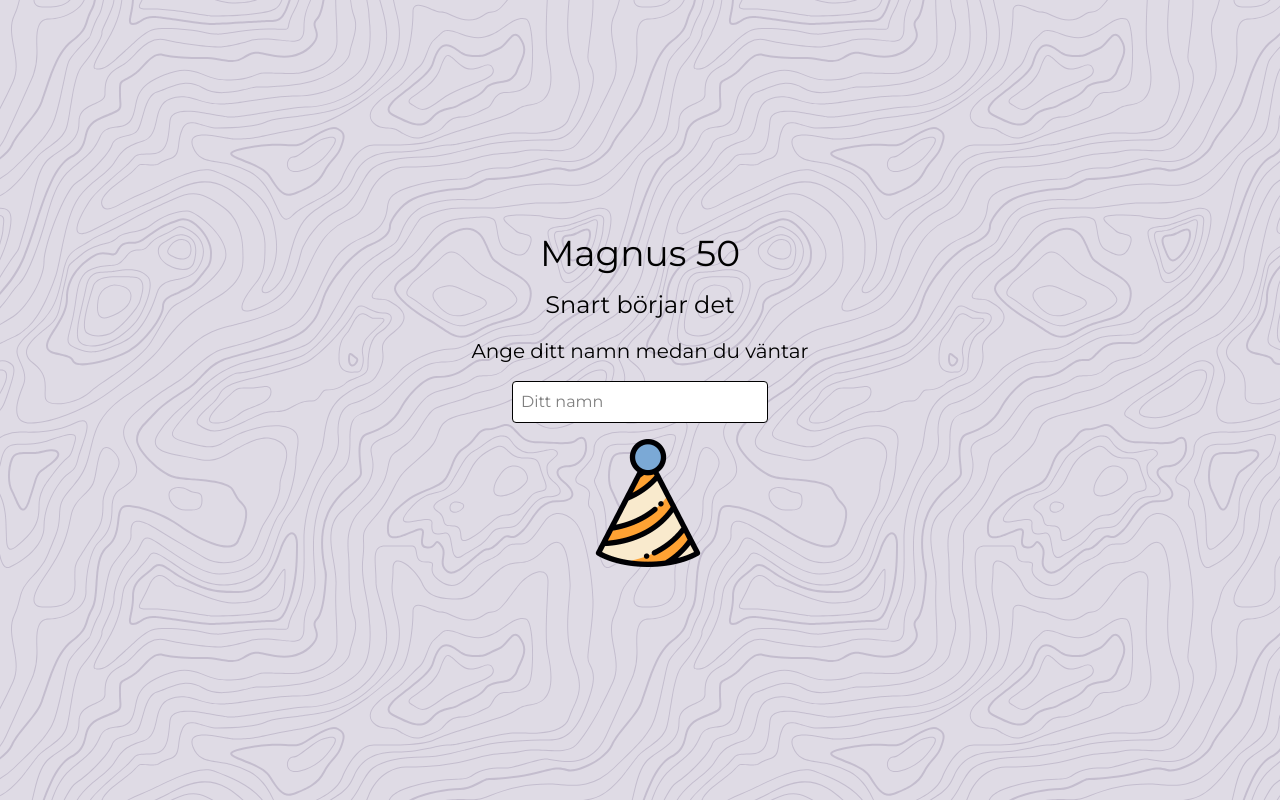
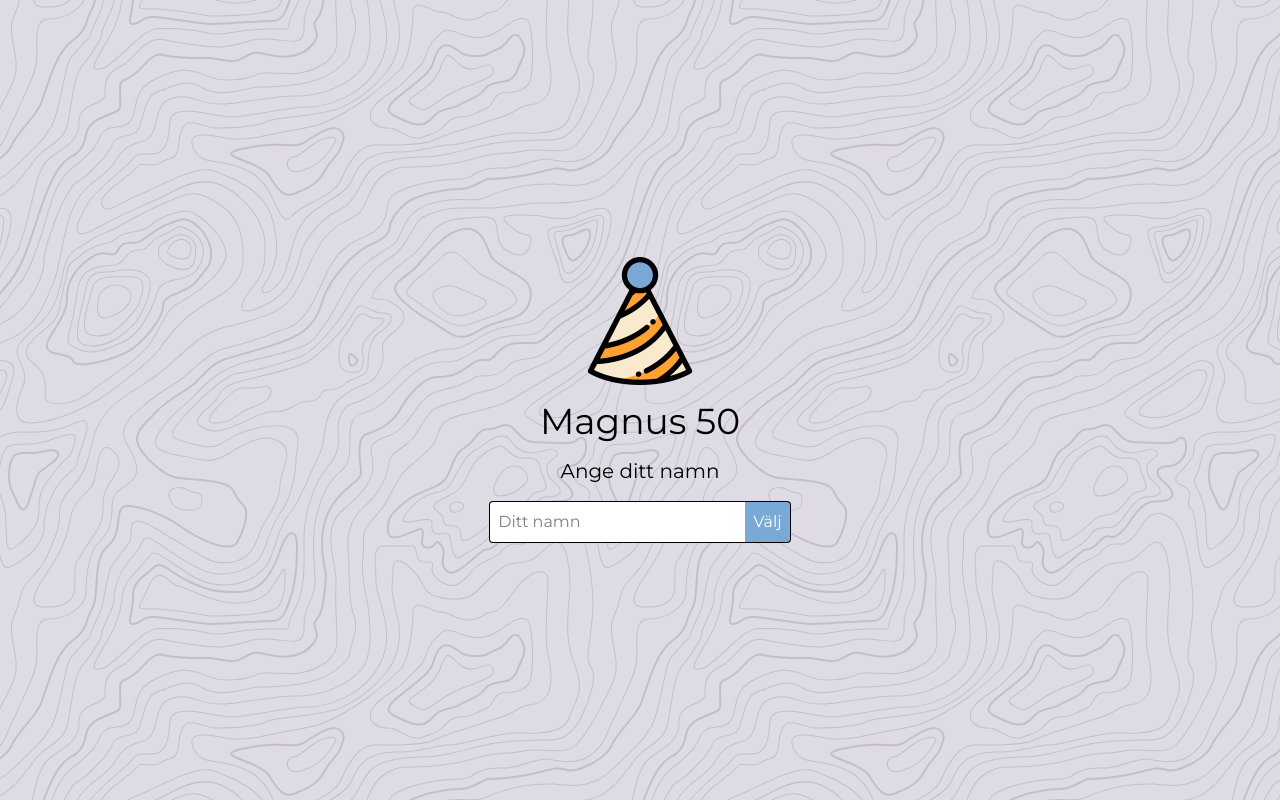
Before and after one commit to Krisell/magnus50, a Vue app: page / in a window 1280 px wide. Built offline with nearby package versions, Linux system fonts and the light colour scheme.

Commit message:
Allow name input to be locked

```diff
--- a/src/views/GameView.vue
+++ b/src/views/GameView.vue
@@ -1,11 +1,26 @@
 <template>
   <div class="flex flex-col gap-4 items-center justify-center h-screen">
     <template v-if="state === 'pending'">
+      <img src="/party-hat.png" alt="Party Hat" class="w-32 h-32">
       <h1 class="text-4xl">Magnus 50</h1>
-      <h2 class="text-2xl">Snart börjar det</h2>
-      <h3 class="text-xl">Ange ditt namn medan du väntar</h3>
-      <input type="text" v-model="name" placeholder="Ditt namn" class="border p-2 rounded w-64 bg-white">
-      <img src="/party-hat.png" alt="Party Hat" class="w-32 h-32 ml-4">
+      <h3 class="text-xl">Ange ditt namn</h3>
+      <div class="flex items-center">
+        <input
+          type="text"
+          v-model="name"
+          :disabled="isNameLocked"
+          placeholder="Ditt namn"
+          class="border p-2 rounded-l w-64 bg-white outline:none focus:outline-none disabled:bg-gray-100 disabled:text-gray-600 border-r-0"
+        >
+        <button
+          @click="toggleNameLock"
+          class="bg-[#7ba9d6] hover:bg-[#5482af] cursor-pointer text-white p-2 rounded-r border border-l-0 border-black transition-colors duration-200"
+        >
+          {{ isNameLocked ? 'Ändra' : 'Välj' }}
+        </button>
+      </div>
+      <p v-if="isNameLocked" class="mt-2 text-black text-lg">Välkommen {{ name }}!</p>
+      <p v-if="isNameLocked" class=" text-black text-lg">Snart drar vi igång!</p>
     </template>
     <template v-else>
       <h1 class="text-4xl">Magnus 50</h1>
@@ -20,6 +35,11 @@ import { ref } from 'vue'
 
 const state = ref('pending')
 const name = ref('')
+const isNameLocked = ref(false)
+
+const toggleNameLock = () => {
+  isNameLocked.value = !isNameLocked.value
+}
 
 // Allow right and left arrow keys to switch state
 document.addEventListener('keydown', (event) => {
```
